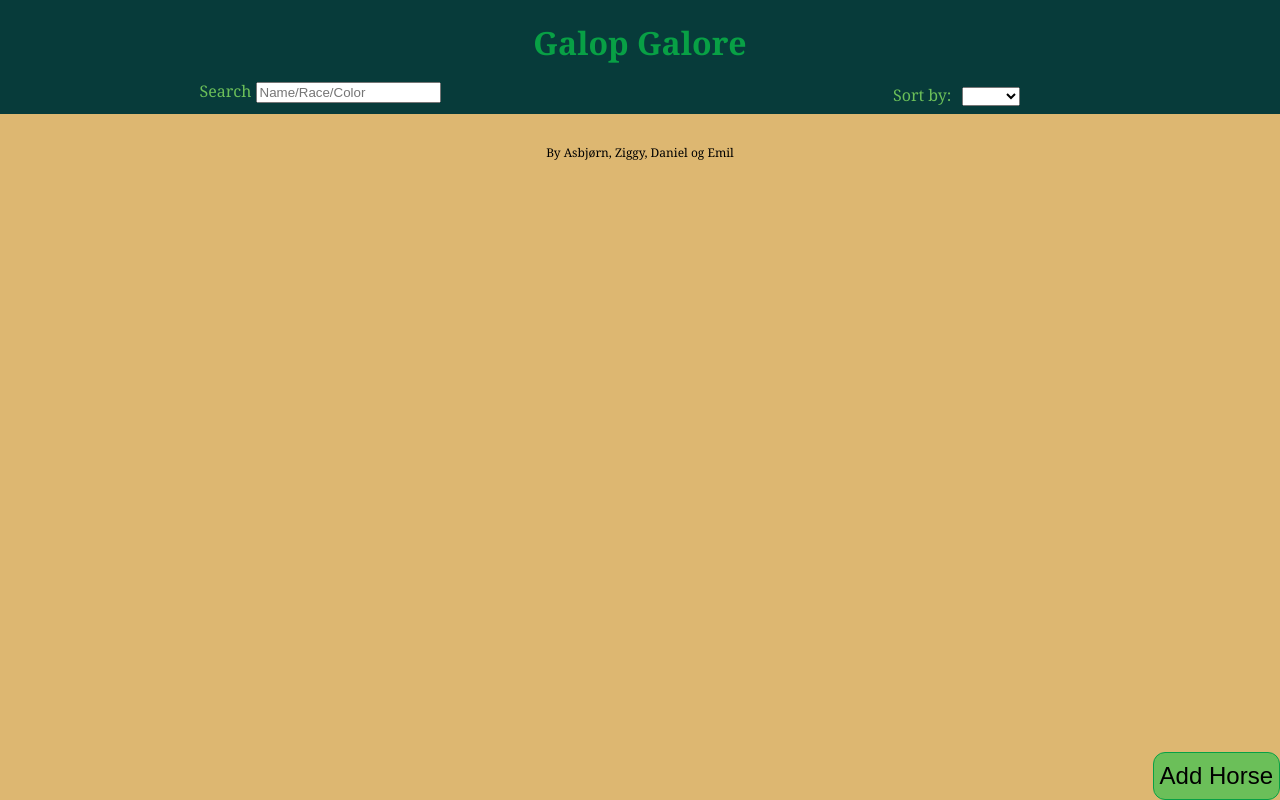
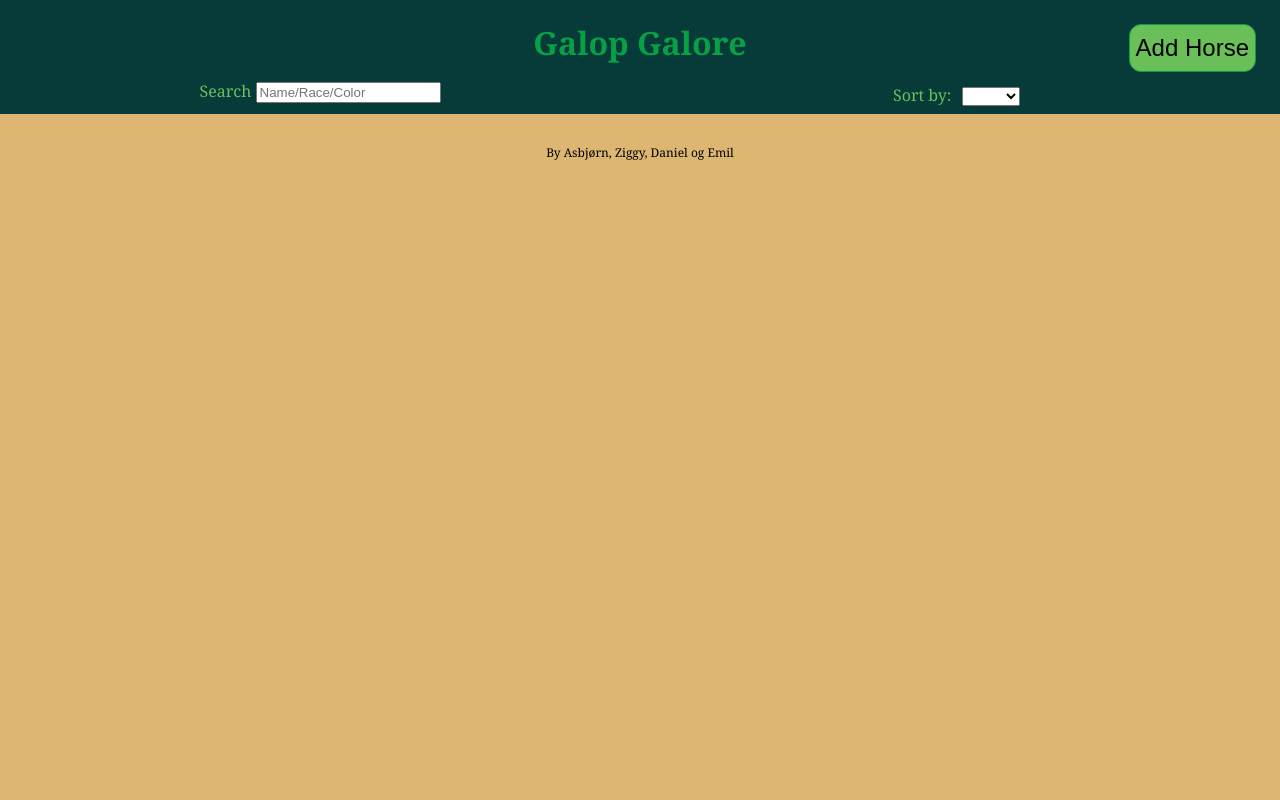
Before and after one commit to emilvn/horsing-around, a plain HTML site: page index.html in a window 1280 px wide. Drawn offline with Linux system fonts and the light colour scheme; no server answers.

Commit message:
moved add horse button

```diff
--- a/styles/style.css
+++ b/styles/style.css
@@ -66,8 +66,8 @@ nav{
 #add-horse-dialog-button{
     cursor: pointer;
     position: fixed;
-    bottom: 0;
-    right: 0;
+    top: 1em;
+    right: 1em;
     z-index: 999;
     height: 2em;
     font-size: 1.5em;
```
